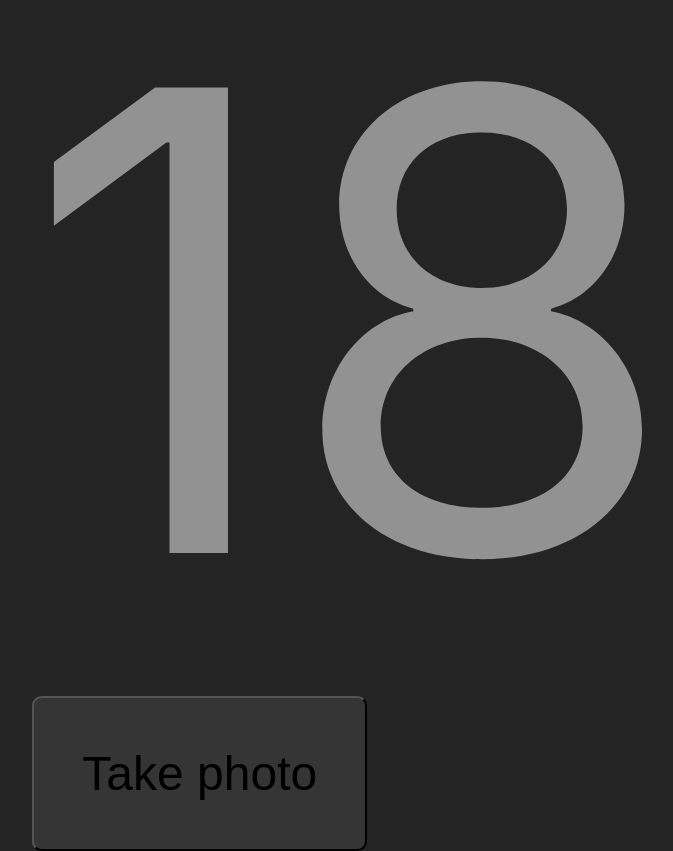
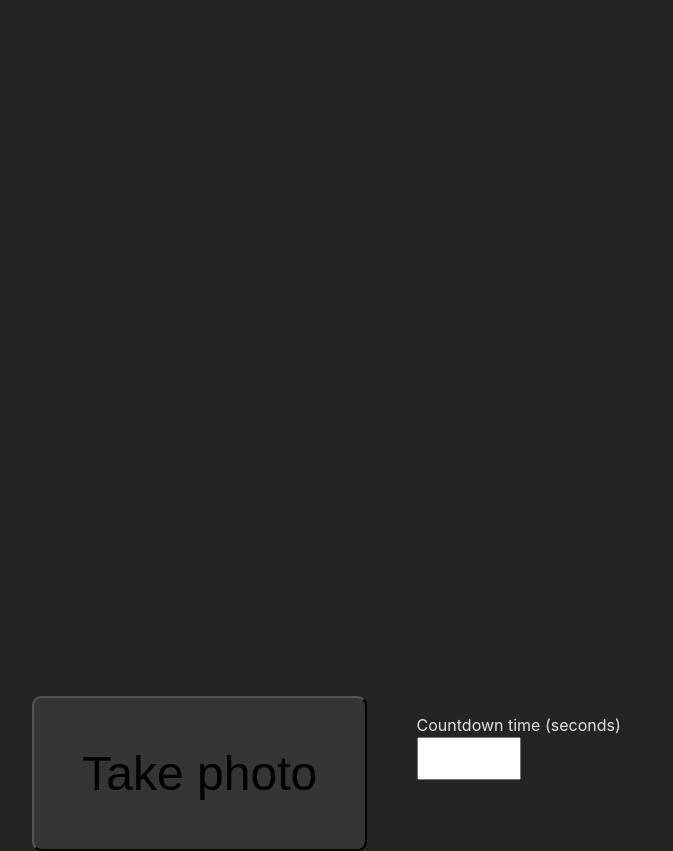
Before and after one commit to owlks4/onionskinner-3000, a website built with Vite: page index.html in a window 1280 px wide. Both pictures are taken after a click on the button "Take photo". Shown: the whole page, without its empty margins (288-961 px from the left). Built offline with nearby package versions, Linux system fonts and the light colour scheme; no server answers.

Commit message:
Added a number input so that the user can control the countdown time

```diff
--- a/index.html
+++ b/index.html
@@ -17,6 +17,11 @@
         <button id="startbutton">Take photo</button>
         <canvas id="canvas"> </canvas>
       </div>
+      <div style="position:absolute;right:29%;bottom:2.5%">
+        <label>Countdown time (seconds)</label>
+        <br/>
+        <input type="number" min=0 id="seconds-input" style="font-size:2em;width:3em;position:relative;z-index:6;">
+      </div>
     </div>
     <script type="module" src="/main.js"></script>
   </body>
--- a/main.js
+++ b/main.js
@@ -10,6 +10,7 @@ import './style.css'
   let photosList = document.getElementById("photos-list");
   let onionskins = document.getElementById("onionskins");
   let countdown = document.getElementById("countdown");
+  let secondsInput = document.getElementById("seconds-input");
 
   startbutton.onclick = (e) => {takePicture(); e.preventDefault();};
 
@@ -43,9 +44,11 @@ const sleep = milliseconds => new Promise(r => setTimeout(r, milliseconds));
 
 async function takePicture() {
 
-    for (let i = 20; i >= 0; i--){
-      countdown.innerText = i+"";
-      await sleep(1000);
+    if (secondsInput.value != "0"){
+      for (let i = secondsInput.value; i >= 0; i--){
+        countdown.innerText = i+"";
+        await sleep(1000);
+      }
     }
 
     const context = canvas.getContext("2d");
```
